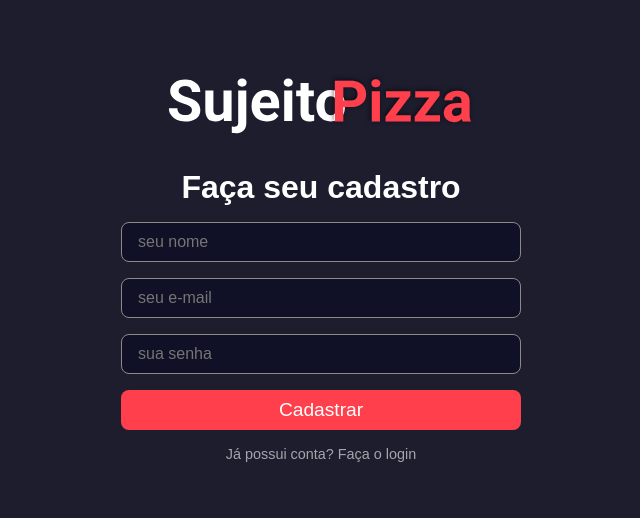
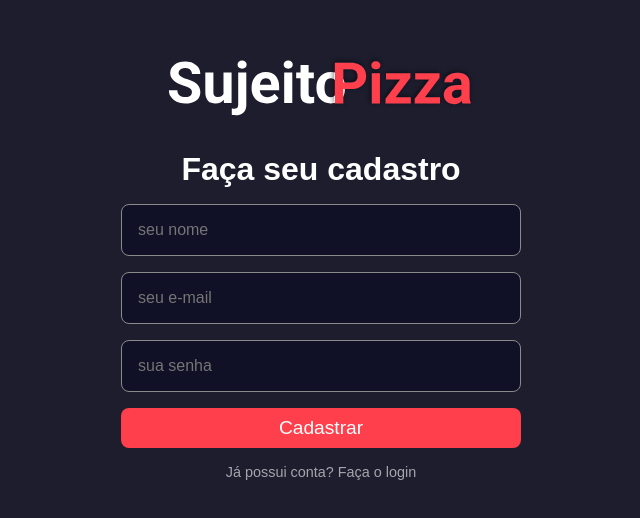
Before and after one commit to gusmorini/pizzadev-frontend, a Next.js app: page /signup in a window 1280 px wide. Shown: the part 136-654 px from the top of the page, without its empty margins (319-959 px from the left). Built offline with nearby package versions, Linux system fonts and the light colour scheme.

Commit message:
component input select

```diff
--- a/src/components/ui/Input/index.tsx
+++ b/src/components/ui/Input/index.tsx
@@ -1,8 +1,17 @@
-import { InputHTMLAttributes, TextareaHTMLAttributes } from "react";
+import {
+  InputHTMLAttributes,
+  SelectHTMLAttributes,
+  TextareaHTMLAttributes,
+  ReactNode,
+} from "react";
+
 import styles from "./styles.module.scss";
 
 interface InputProps extends InputHTMLAttributes<HTMLInputElement> {}
 interface TextareaProps extends TextareaHTMLAttributes<HTMLTextAreaElement> {}
+interface SelectProps extends SelectHTMLAttributes<HTMLSelectElement> {
+  children: ReactNode;
+}
 
 export function Input({ ...rest }: InputProps) {
   return <input className={styles.input} {...rest} />;
@@ -11,3 +20,11 @@ export function Input({ ...rest }: InputProps) {
 export function TextArea({ ...rest }: TextareaProps) {
   return <textarea className={styles.input} {...rest}></textarea>;
 }
+
+export function Select({ children, ...rest }: SelectProps) {
+  return (
+    <select className={styles.input} {...rest}>
+      {children}
+    </select>
+  );
+}
--- a/src/components/ui/Input/styles.module.scss
+++ b/src/components/ui/Input/styles.module.scss
@@ -1,6 +1,5 @@
 .input {
   margin-bottom: 1rem;
-  height: 40px;
   border: 0;
   border-radius: 0.5rem;
   background-color: var(--dark-900);
```
